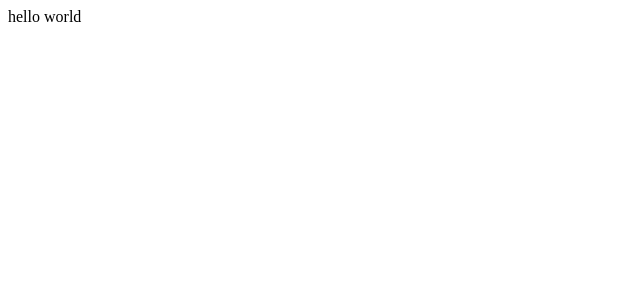
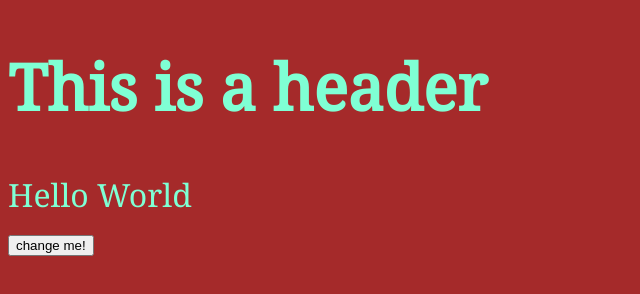
Before and after one commit to stxwright/websites, a plain HTML site: page index.html in a window 1280 px wide. Shown: the whole page, without its empty margins (0-640 px from the left). Drawn offline with Linux system fonts and the light colour scheme.

Commit message:
Added a stylesheet and some javascript

```diff
--- a/index.html
+++ b/index.html
@@ -1 +1,23 @@
-hello world
+<!DOCTYPE html>
+<html lang="en">
+
+<head>
+    <link rel="stylesheet" href="mystyle.css">
+    <meta charset="UTF-8">
+    <meta http-equiv="X-UA-Compatible" content="IE=edge">
+    <meta name="viewport" content="width=device-width, initial-scale=1.0">
+    <title>Document</title>
+    <link rel="preconnect" href="https://fonts.googleapis.com">
+    <link rel="preconnect" href="https://fonts.gstatic.com" crossorigin>
+    <link href="https://fonts.googleapis.com/css2?family=Noto+Serif&display=swap" rel="stylesheet">
+    <script src="myscripts.js"></script>
+</head>
+
+<body>
+    <h1>This is a header</h1>
+    <div id="demo">Hello World</div>
+
+    <button onclick="myFunction()">change me!</button>
+</body>
+
+</html>
--- /dev/null
+++ b/myscripts.js
@@ -0,0 +1,7 @@
+function myFunction() {
+  if (document.getElementById("demo").innerHTML === "Hello World") {
+    document.getElementById("demo").innerHTML = "Hello Paxton";
+  } else {
+    document.getElementById("demo").innerHTML = "Hello World";
+  }
+}
--- /dev/null
+++ b/mystyle.css
@@ -0,0 +1,6 @@
+body {
+  color: aquamarine;
+  background-color: brown;
+  font-size: xx-large;
+  font-family: "Noto Serif", serif;
+}
```
